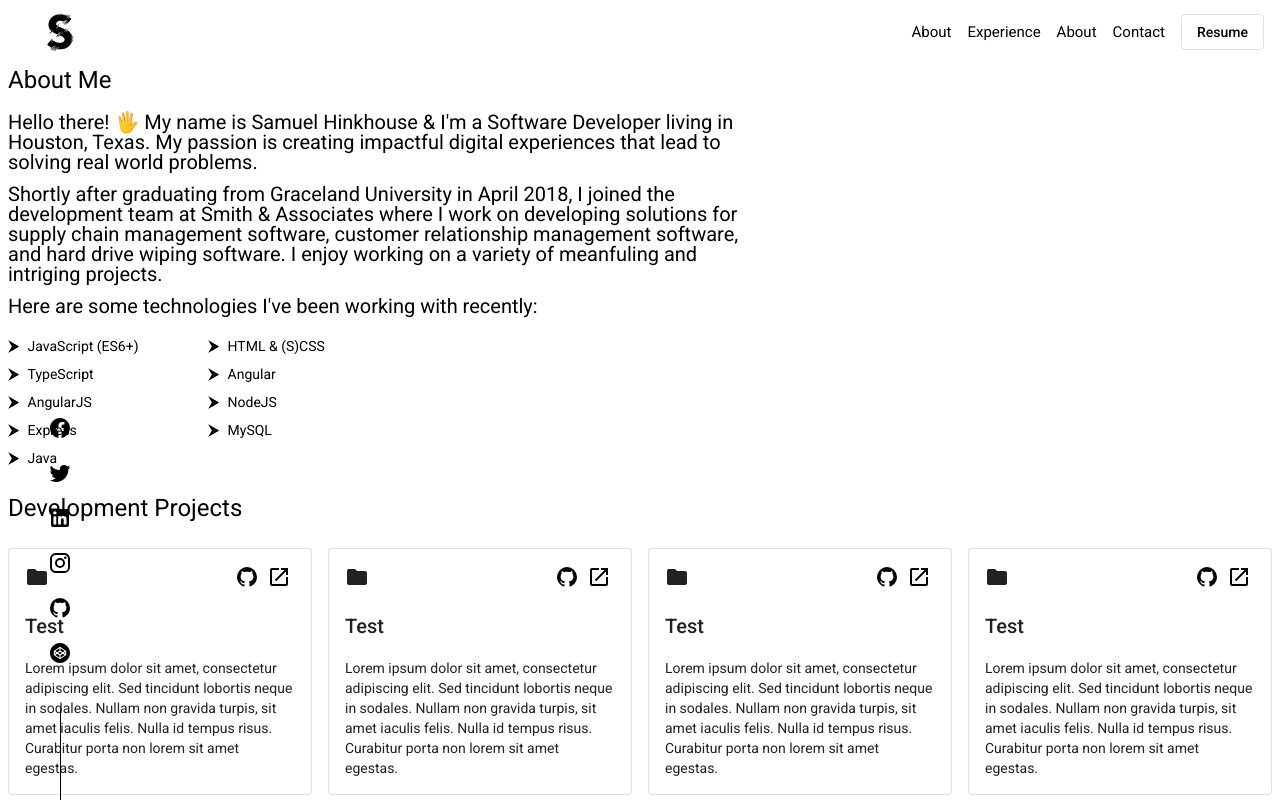
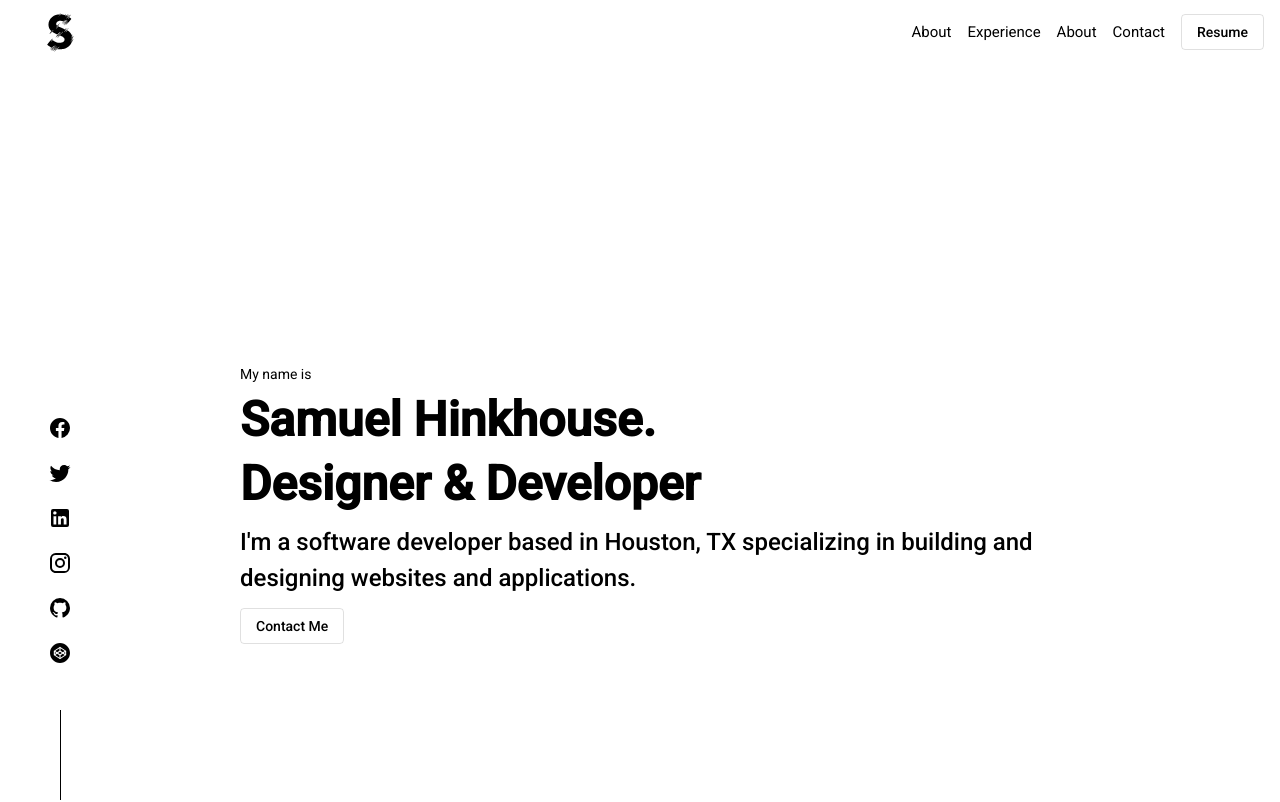
Before and after one commit to shinkhouse/github.io, an Angular app: page / in a window 1280 px wide. Shown: the top 802 px of the page. Built offline with nearby package versions, Linux system fonts and the light colour scheme.

Commit message:
add hero, footer components

```diff
--- a/src/app/core/core.module.ts
+++ b/src/app/core/core.module.ts
@@ -2,15 +2,17 @@ import { NgModule } from '@angular/core';
 import { CommonModule } from '@angular/common';
 import { HeaderComponent } from './header/header.component';
 import { SharedModule } from '../shared/shared.module';
+import { FooterComponent } from './footer/footer.component';
 
 @NgModule({
     imports: [
         CommonModule,
         SharedModule
     ],
-    declarations: [HeaderComponent],
+    declarations: [HeaderComponent, FooterComponent],
     exports: [
-        HeaderComponent
+        HeaderComponent,
+        FooterComponent
     ]
 })
 export class CoreModule { }
--- /dev/null
+++ b/src/app/core/footer/footer.component.html
@@ -0,0 +1,5 @@
+<footer>
+    <a href="https://www.github.com/shinkhouse/portfolio">
+        <div>Designed and Built by Samuel Hinkhouse</div>
+    </a>
+</footer>
--- /dev/null
+++ b/src/app/core/footer/footer.component.scss
@@ -0,0 +1,19 @@
+footer {
+    display: flex;
+    -webkit-box-pack: center;
+    justify-content: center;
+    -webkit-box-align: center;
+    align-items: center;
+    flex-direction: column;
+    height: 64px;
+    padding: 16px;
+    background: #999999;
+    & a {
+        color: white;
+        padding: 16px;
+        text-decoration: none;
+        &:hover {
+            color: white;
+        }
+    }
+}
--- /dev/null
+++ b/src/app/core/footer/footer.component.ts
@@ -0,0 +1,15 @@
+import { Component, OnInit } from '@angular/core';
+
+@Component({
+  selector: 'shi-footer',
+  templateUrl: './footer.component.html',
+  styleUrls: ['./footer.component.scss']
+})
+export class FooterComponent implements OnInit {
+
+  constructor() { }
+
+  ngOnInit(): void {
+  }
+
+}
--- a/src/app/pages/home/components/about-me/about-me.component.scss
+++ b/src/app/pages/home/components/about-me/about-me.component.scss
@@ -1,6 +1,6 @@
 section {
   margin: 0 8px 16px;
-
+  padding: 100px 60px;
   div {
     max-width: 750px;
   }
--- /dev/null
+++ b/src/app/pages/home/components/hero/hero.component.html
@@ -0,0 +1,7 @@
+<section>
+  <p>My name is</p>
+  <h1 class="name">Samuel Hinkhouse.</h1>
+  <h1 class="title">Designer & Developer</h1>
+  <p class="introduction">I'm a software developer based in Houston, TX specializing in building and designing websites and applications.</p>
+  <button mat-stroked-button>Contact Me</button>
+</section>
--- /dev/null
+++ b/src/app/pages/home/components/hero/hero.component.scss
@@ -0,0 +1,17 @@
+section {
+    max-width: 800px;
+    min-height: 100vh;
+    margin: 300px auto;
+
+    h1 {
+        font-size: 48px;
+        font-weight: 600;
+        line-height: 48px;
+    }
+
+    p.introduction {
+        font-size: 24px;
+        font-weight: 500;
+        line-height: 36px;
+    }
+}
--- /dev/null
+++ b/src/app/pages/home/components/hero/hero.component.ts
@@ -0,0 +1,15 @@
+import { Component, OnInit } from '@angular/core';
+
+@Component({
+  selector: 'shi-hero',
+  templateUrl: './hero.component.html',
+  styleUrls: ['./hero.component.scss']
+})
+export class HeroComponent implements OnInit {
+
+  constructor() { }
+
+  ngOnInit(): void {
+  }
+
+}
--- a/src/app/pages/home/components/projects/projects.component.scss
+++ b/src/app/pages/home/components/projects/projects.component.scss
@@ -1,4 +1,6 @@
 section {
+    padding: 100px 60px;
+
     h1 {
         margin: 0 8px 16px;
     }
--- a/src/app/pages/home/home.module.ts
+++ b/src/app/pages/home/home.module.ts
@@ -5,15 +5,17 @@ import { ProjectsComponent } from './components/projects/projects.component';
 import { SharedModule } from 'src/app/shared/shared.module';
 import { PortfolioCardComponent } from 'src/app/shared/components/portfolio-card/portfolio-card.component';
 import { AboutMeComponent } from './components/about-me/about-me.component';
+import { HeroComponent } from './components/hero/hero.component';
 
 @NgModule({
   imports: [
     CommonModule,
     SharedModule
   ],
-  declarations: [HomeComponent, ProjectsComponent, AboutMeComponent],
+  declarations: [HomeComponent, ProjectsComponent, AboutMeComponent, HeroComponent],
   exports: [
       HomeComponent,
+      HeroComponent,
       AboutMeComponent,
       ProjectsComponent
   ]
--- a/src/app/portfolio.component.html
+++ b/src/app/portfolio.component.html
@@ -1,6 +1,8 @@
 <shi-header></shi-header>
 <main>
+    <shi-hero></shi-hero>
     <shi-about-me></shi-about-me>
     <shi-projects></shi-projects>
 </main>
+<shi-footer></shi-footer>
 <shi-useful-link-bar></shi-useful-link-bar>
```
Also changed, not shown: 2 other files (tests, documents, lock files or other folders).
